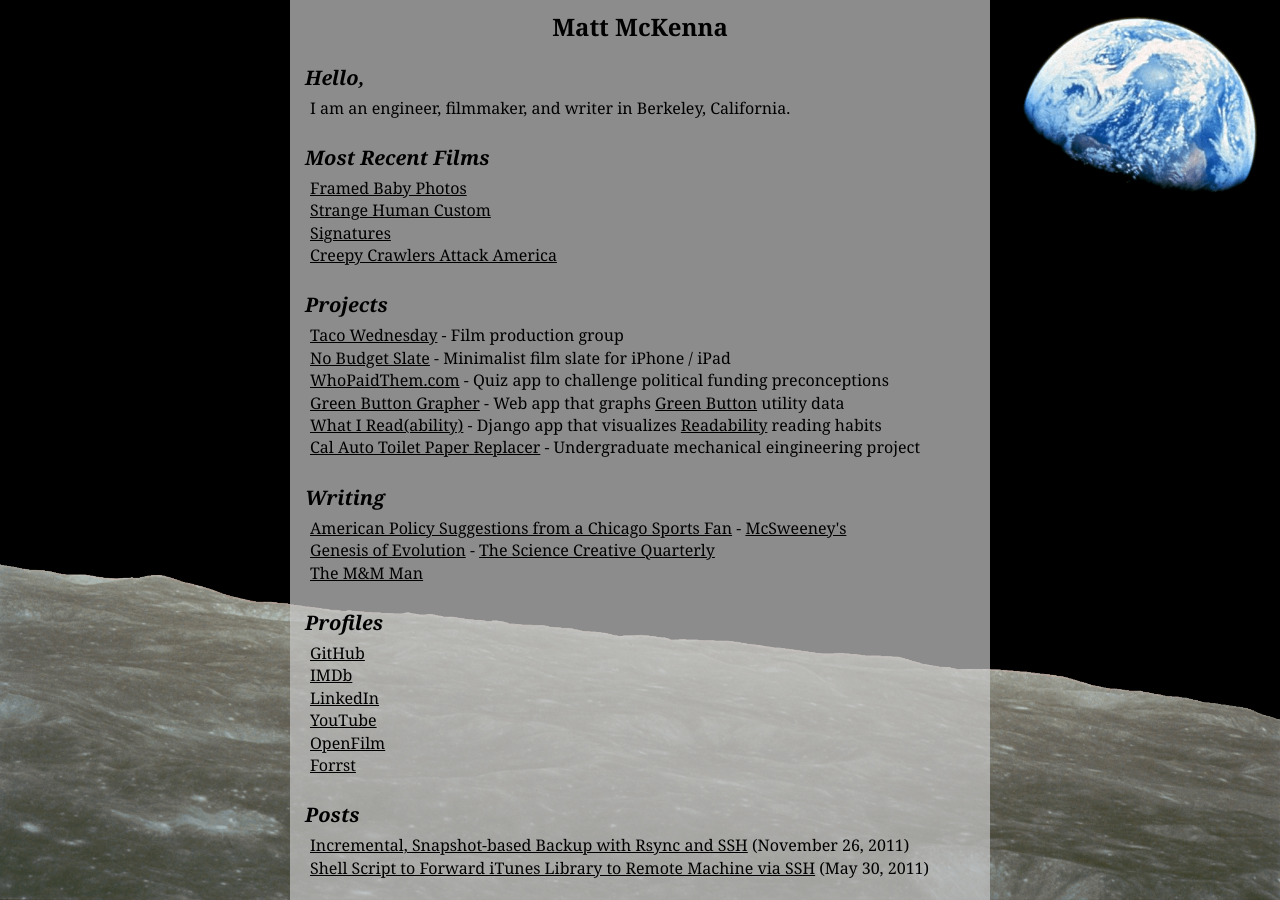
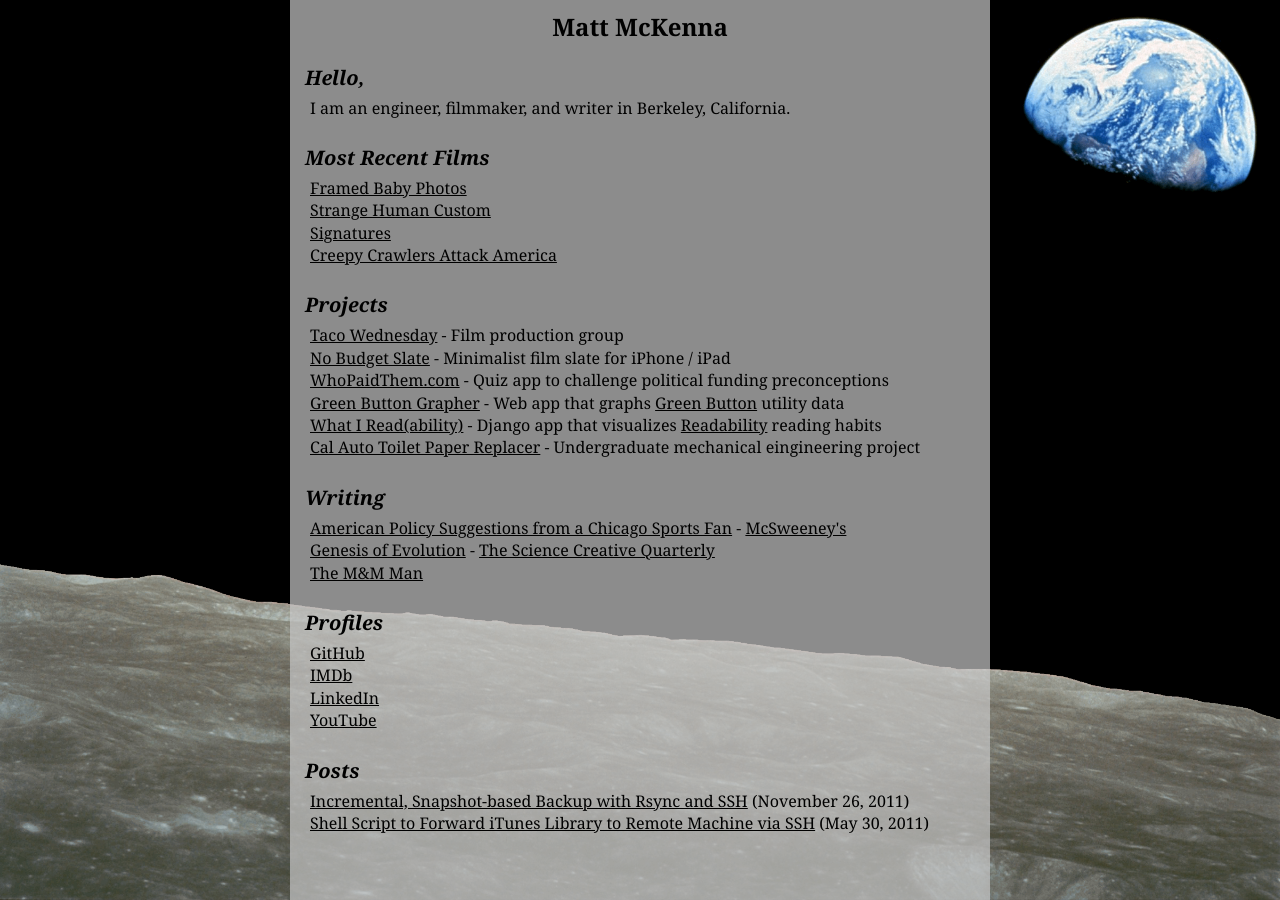
Before and after one commit to mtmckenna/mtmckenna.github.io, a Jekyll site: the page built from index.md, in a window 1280 px wide. Built offline with Jekyll 4.4.1, drawn with Linux system fonts in a browser that asks for light colours; nearby versions of some CDN libraries; Markdown is read by kramdown in place of the engine named in the settings.

Commit message:
Removing openfilm and forrst profiles.

```diff
--- a/_layouts/frontpage.html
+++ b/_layouts/frontpage.html
@@ -40,8 +40,6 @@ type: index
                     <li><a href="http://www.imdb.com/name/nm2333668/">IMDb</a></li>
                     <li><a href="http://www.linkedin.com/in/mtmckenna">LinkedIn</a></li>
                     <li><a href="http://www.youtube.com/user/mtmckenna">YouTube</a><li>
-                    <li><a href="http://www.openfilm.com/users/mattmckenna">OpenFilm</a></li>
-                    <li><a href="http://forrst.me/mtmckenna">Forrst</a></li>
                 </ul>
                 <li style="margin:0px; padding-top:20px">Posts</li>
                 <ul>
```
